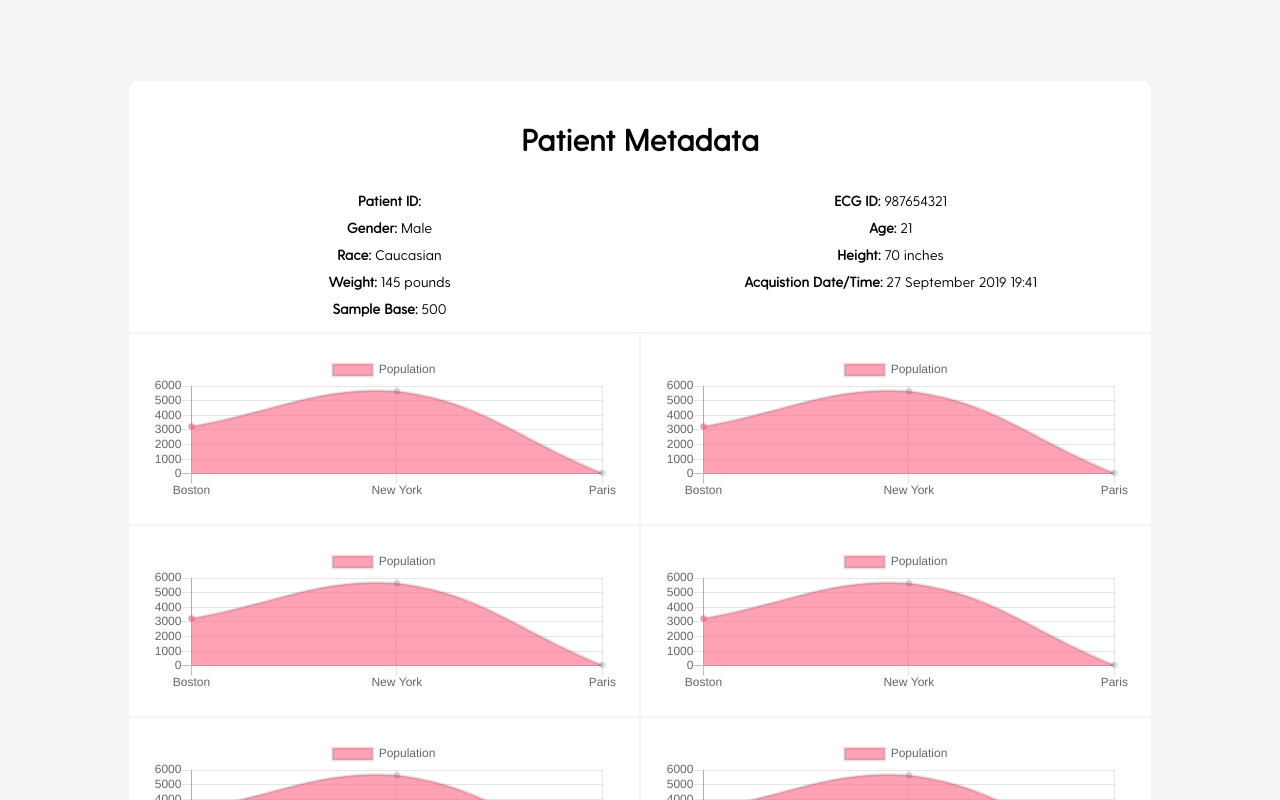
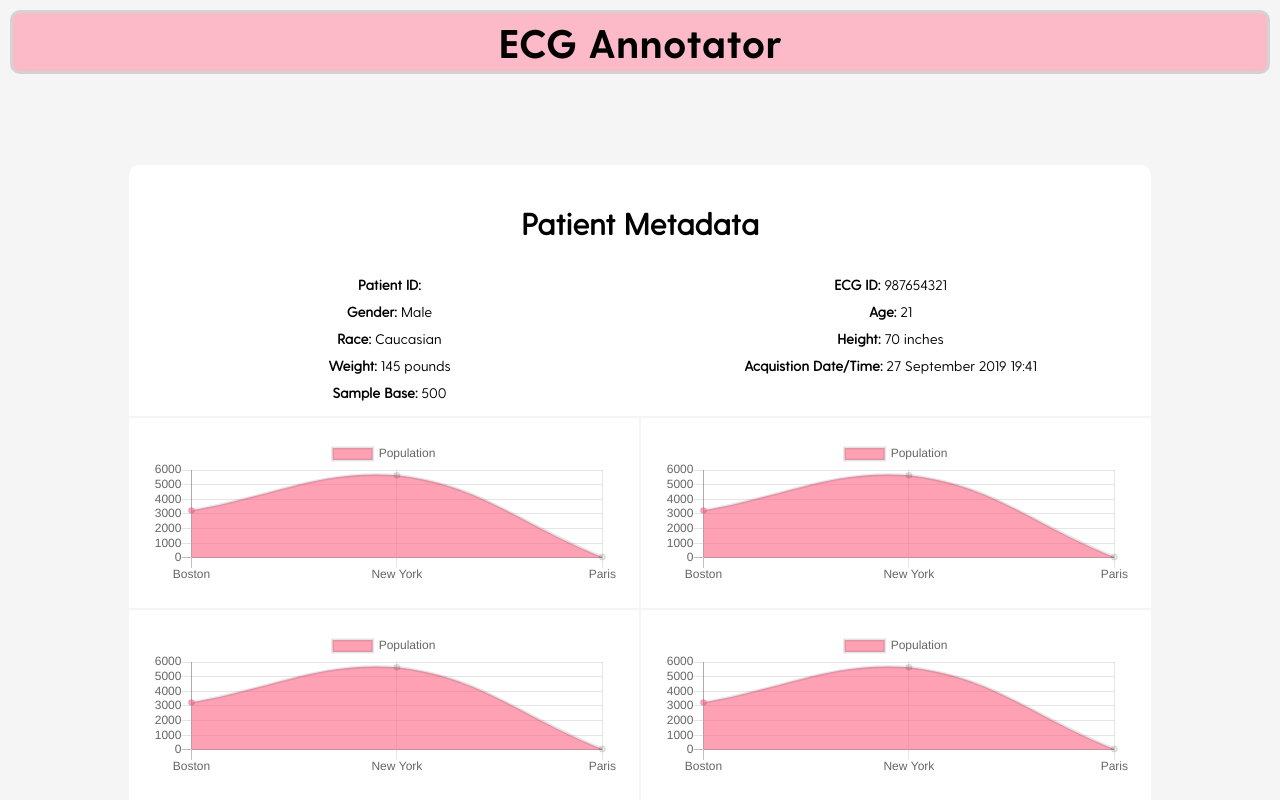
Before and after one commit to mtmiller0417/CISC475, a React (Create React App) app in the folder client/: page / in a window 1280 px wide. Shown: the top 800 px of the page. Built offline with nearby package versions, Linux system fonts and the light colour scheme; the HTML template or start-up script is replaced by a standard one; a web font is replaced by a local one.

Commit message:
Implemented a Header

```diff
--- a/client/src/App.js
+++ b/client/src/App.js
@@ -4,6 +4,7 @@ import React from 'react';
 // need to add .js to the file name at the end (so the last part doesn't have
 // to be /MainContainer.js)
 import MainContainer from './components/MainContainer/MainContainer';
+import Header from './components/Header/Header';
 
 function App() {
   return (
@@ -14,6 +15,7 @@ function App() {
         // we are passing a random message in it. In MainContainer.js, you can see how we
         // use this field
       }
+      <Header />
       <MainContainer message="Hello World" />
     </div>
   );
--- /dev/null
+++ b/client/src/components/Header/Header.js
@@ -0,0 +1,12 @@
+import React from 'react';
+import styles from './Header.module.scss';
+
+export default class Header extends React.Component{
+    render() {
+        return(
+            <div className={styles.header}>
+                <h1 className={styles.headerText}>ECG Annotator</h1>
+            </div>
+        )
+    }
+}
--- /dev/null
+++ b/client/src/components/Header/Header.module.scss
@@ -0,0 +1,17 @@
+@font-face {
+	font-family: Greycliff_Bold;
+	src: url("../../Fonts/Greycliff-CF-Bold.otf");
+}
+
+.header {
+	font-family: Greycliff_Bold;
+	font-size: 20px;
+	background-color: rgba(255, 161, 181, 0.7);
+	text-align: center;
+	margin: 10px;
+	padding: 5px;
+	border-style: solid;
+	border-color: lightgray;
+	border-width: medium;
+	border-radius: 10px;
+}
--- a/client/src/components/Metadata/Metadata.module.scss
+++ b/client/src/components/Metadata/Metadata.module.scss
@@ -1,6 +1,6 @@
 @font-face {
 	font-family: Greycliff;
-    src: url('../../Fonts/Greycliff-CF-Regular.otf')
+	src: url("../../Fonts/Greycliff-CF-Regular.otf");
 }
 
 .metadata {
@@ -12,7 +12,7 @@
 	grid-column: 1 / -1;
 	border-top-right-radius: 11px;
 	border-top-left-radius: 11px;
-    font-family: Greycliff
+	font-family: Greycliff;
 }
 
 .metadataInfo {
```
Lines whose indentation alone changed are shown as unchanged.
